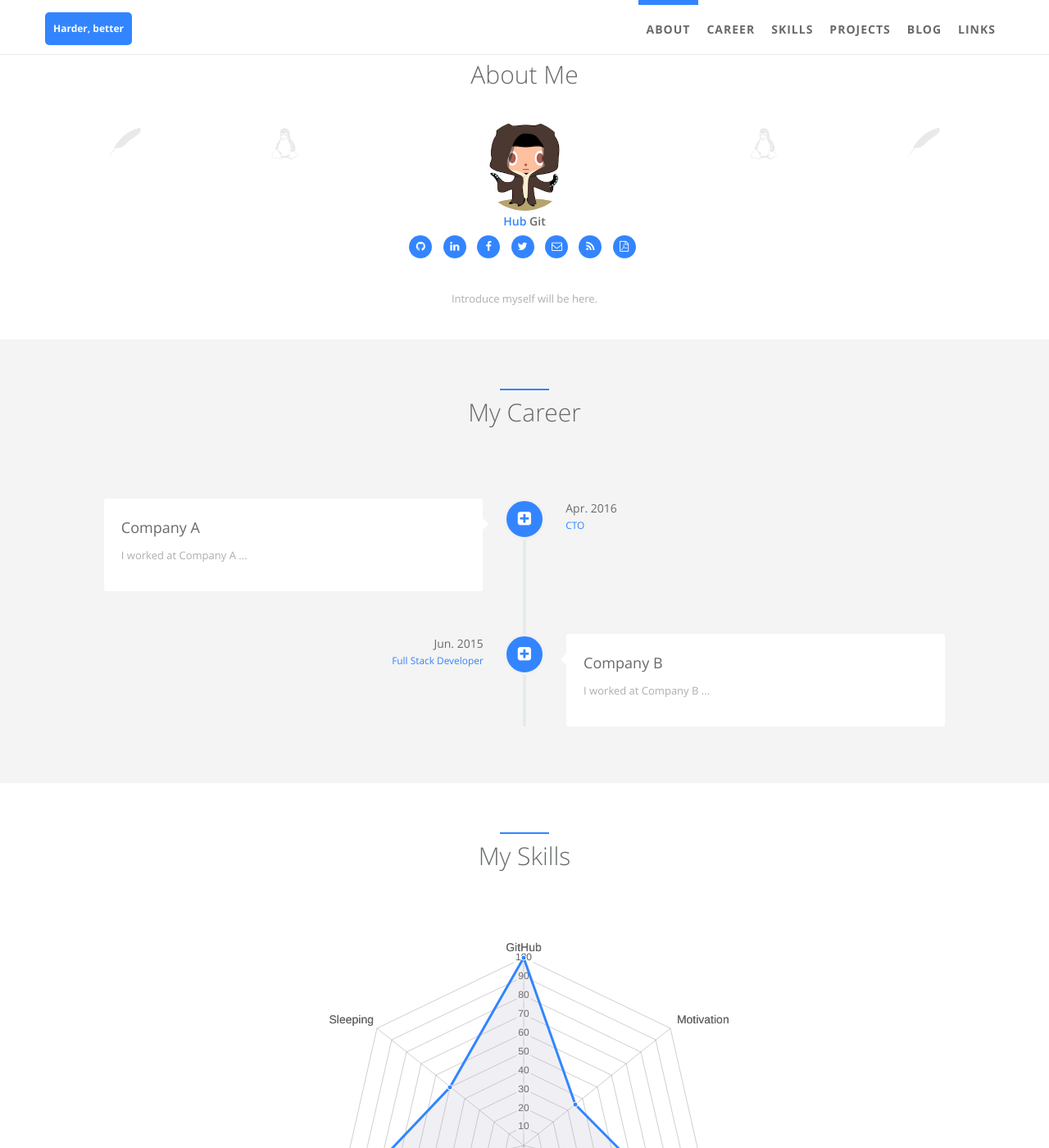
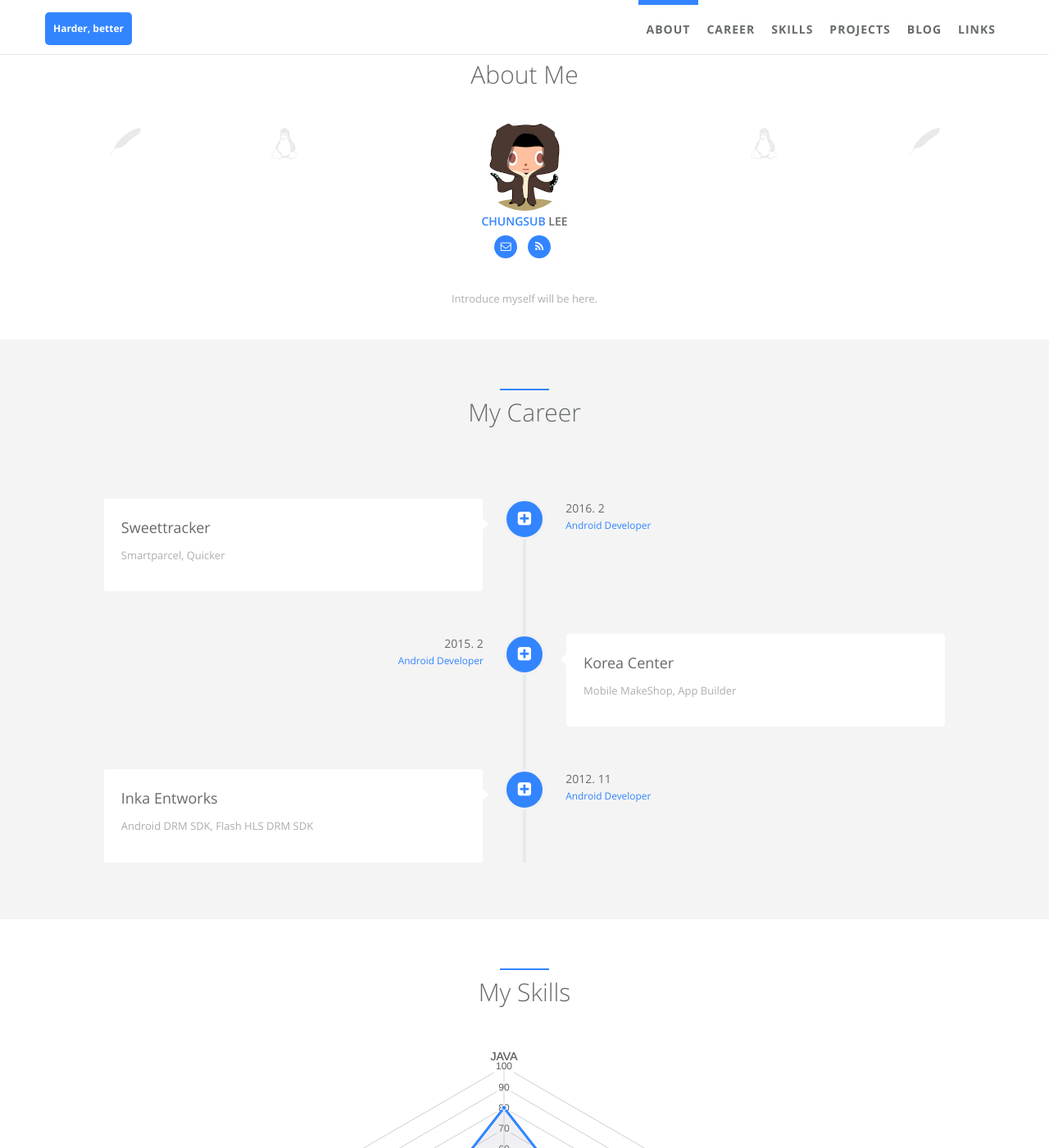
Before and after one commit to csmugene/csmugene.github.io, a Jekyll site: the page built from index.html, in a window 1280 px wide and 1400 px high, scrolled down 468 px. Shown: the whole window at 82% size. Built offline with Jekyll 4.4.1, drawn with Linux system fonts in a browser that asks for light colours; some of the changed text lies outside the part shown.

Commit message:
no message

```diff
--- a/_config.yml
+++ b/_config.yml
@@ -11,16 +11,16 @@ img_path: /static/assets/img/blog  # url should be '/homepage/static/assets/img/
 
 # author -- index page "about me" section
 author:  # change following line to your infomation.
-  name: GitHub  # Be used at blog posts' author.
-  first_name: Hub  # Be used at index page about me section.
-  last_name: Git  # Be used at index page about me section.
+  name: LEE CHUNGSUB  # Be used at blog posts' author.
+  first_name: CHUNGSUB  # Be used at index page about me section.
+  last_name: LEE  # Be used at index page about me section.
   avatar: /static/assets/img/landing/avatar.jpg  # upload your avatar at directory and edit it.
-  github_username: jarrekk  # Leave blank if you don't have now
-  linkedin_id: jarrekk # Leave blank if you don't have now
-  facebook_username: jiakunnj  # Leave blank if you don't have now
-  twitter_username: jiakun614  # Leave blank if you don't have now
-  email: me@jarrekk.com  # Leave blank if you don't have now
-  cv: http://cv.jarrekk.com  # An online CV can be printed as PDF, leave blank if you don't have now
+  github_username:   # Leave blank if you don't have now
+  linkedin_id:  # Leave blank if you don't have now
+  facebook_username:   # Leave blank if you don't have now
+  twitter_username:   # Leave blank if you don't have now
+  email: csmugene@gmail.com  # Leave blank if you don't have now
+  cv:   # An online CV can be printed as PDF, leave blank if you don't have now
   # skill icons are on avatar's left and right side. Reference urls are http://fontawesome.io/ and http://fizzed.com/oss/font-mfizz
   skill_icon1:
     - name: icon-apache
--- a/_data/index/careers.yml
+++ b/_data/index/careers.yml
@@ -1,29 +1,44 @@
 # careers section data
 # if you don't have language feature(language.yml is empty), ignore "i18n" items
 - name:
-    detail: Company A
+    detail: Sweettracker
     i18n: company_a
   desc:
-    detail: I worked at Company A ...
+    detail: Smartparcel, Quicker
     i18n: company_a_desc
   date:
-    detail: Apr. 2016
+    detail: 2016. 2
     i18n: company_a_date
   job:
-    detail: CTO
+    detail: Android Developer
     i18n: company_a_job
   icon: fa-plus-square
 
+
 - name:
-    detail: Company B
+    detail: Korea Center
+    i18n: company_c
+  desc:
+    detail: Mobile MakeShop, App Builder
+    i18n: company_c_desc
+  date:
+    detail: 2015. 2
+    i18n: company_c_date
+  job:
+    detail: Android Developer
+    i18n: company_c_job
+  icon: fa-plus-square
+
+- name:
+    detail: Inka Entworks
     i18n: company_b
   desc:
-    detail: I worked at Company B ...
+    detail: Android DRM SDK, Flash HLS DRM SDK
     i18n: company_b_desc
   date:
-    detail: Jun. 2015
+    detail: 2012. 11
     i18n: company_b_date
   job:
-    detail: Full Stack Developer
+    detail: Android Developer
     i18n: company_b_job
   icon: fa-plus-square
--- a/_data/index/skills.yml
+++ b/_data/index/skills.yml
@@ -2,5 +2,5 @@
 
 label: Ability
 id : cs
-aspects: GitHub, Motivation, HTML5, ReactJS, Machine Learing, Python, Sleeping
-percentage: 100, 35, 65, 80, 70, 90, 50
+aspects: JAVA, Objective C, PHP, JAVA Script, C#, C++
+percentage: 80, 50, 20, 40, 50, 50
```
Also changed, not shown: _data/index/links.yml (+10 -16 lines).
